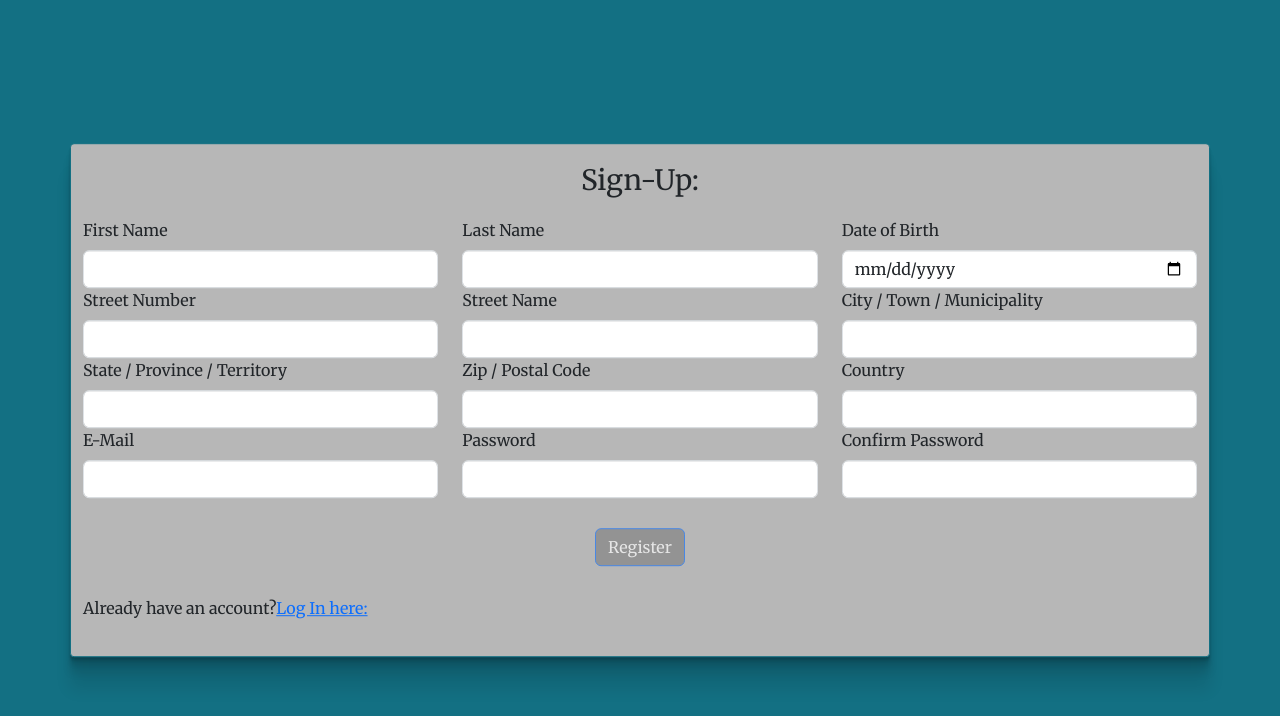
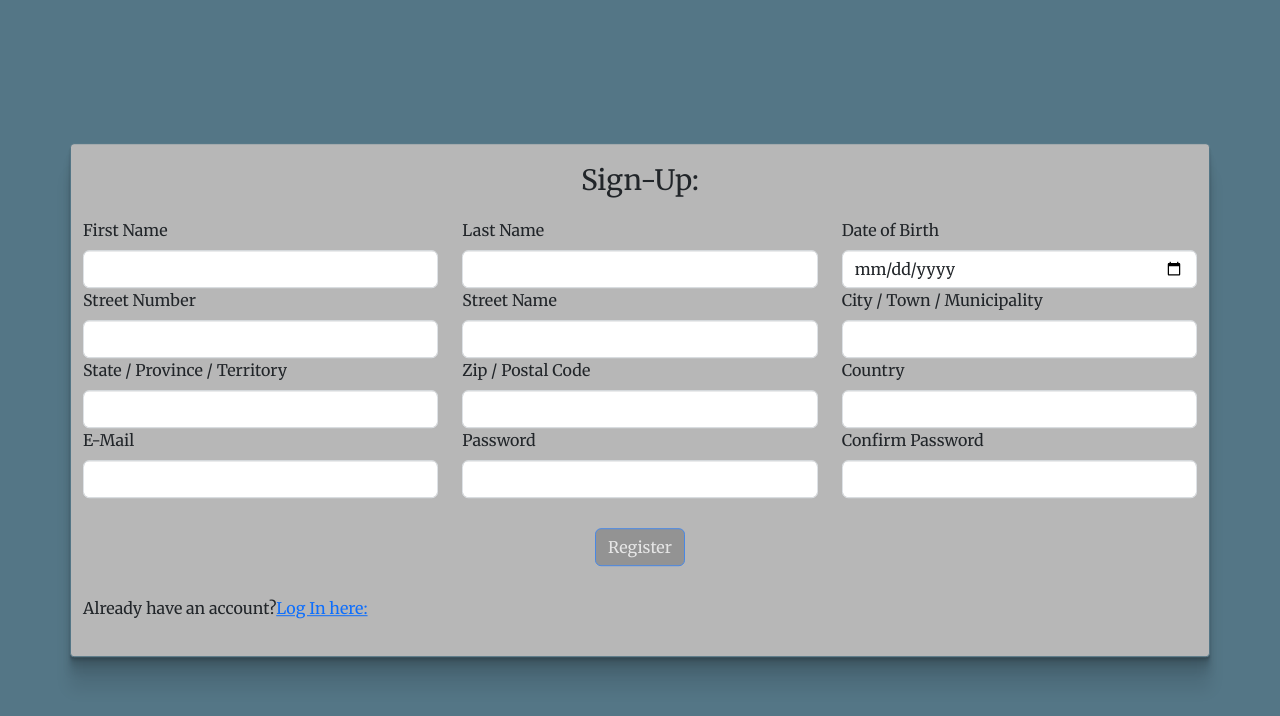
Before and after one commit to jb737/marketplace_homework, a React (Vite) app: page /account/register in a window 1280 px wide. Shown: the top 716 px of the page. Built offline with nearby package versions, Linux system fonts and the light colour scheme.

Commit message:
adjust color palette

```diff
--- a/src/index.css
+++ b/src/index.css
@@ -3,15 +3,15 @@
 :root {
     --primary-color-light:  #b7b7b7;
     --primary-color-dark:  #3d0240;
-    --secondary-color-light:#fae3e3;
-    --secondary-color-dark:   #137083;
+    --secondary-color-light:#7d889b;
+    --secondary-color-dark:   #547686;
 }
 
 [data-theme = "dark"] {
-    --primary-color-light: #dbd8e3;
+    --primary-color-light: #858587;
     --primary-color-dark: #2a2438;
-    --secondary-color-light:  #599fbd;
-    --secondary-color-dark:  #5c5470;
+    --secondary-color-light:  #407389;
+    --secondary-color-dark:  #34465c;
 }
 
 
@@ -64,3 +64,15 @@
     color:  red;
 
 }
+
+.btn.btn-secondary {
+    background-color:var( --secondary-color-light);
+}
+
+.btn.btn-secondary:hover {
+    background-color:var( --secondary-color-dark);
+}
+
+[data-theme = ""] .btn.btn-secondary {
+    color: black;
+}
```
